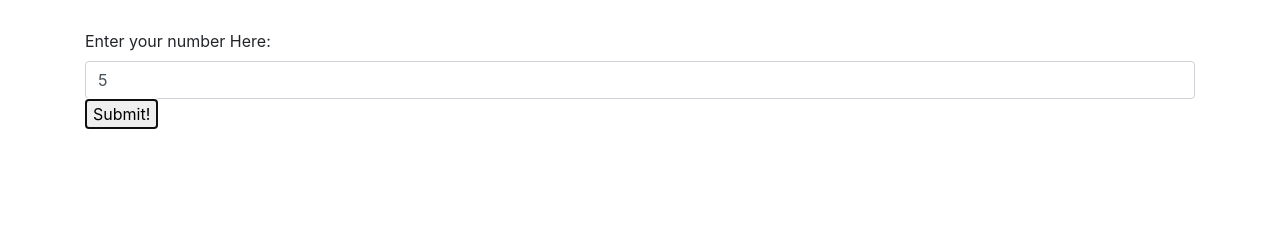
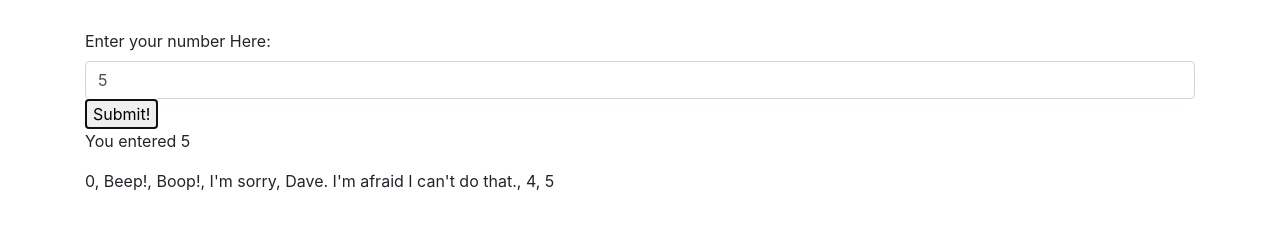
Before and after one commit to rochellev/beepBoop, a plain HTML site: page index.html in a window 1280 px wide. Both pictures are taken after typing "5" into the empty fields and a click on the button "Submit!". Shown: the part 75-304 px from the top of the page. Drawn offline with nearby package versions, Linux system fonts and the light colour scheme.

Commit message:
lunch and doctor break

```diff
--- a/index.html
+++ b/index.html
@@ -16,10 +16,12 @@
     <h1>Would you like to play the Beep!Boop! Game?</h1> <br>
       <label for="inputNumber">Enter your number Here:</label>
       <input type="number" id="inputNumber" class="form-control">
+      <div></div>
       <button type="submit" name="button">Submit!</button>
     </form>
     <div id="output">
-      <p><span id="outputA"></span></p>
+      <p>You entered <span id="outputA"></span></p>
+      <!-- need to add styling to make output numbers look nicer -->
       <p><span id="outputB"></span></p>
     </div>
   </div>
--- a/js/scripts.js
+++ b/js/scripts.js
@@ -1,8 +1,8 @@
 var inputNum = 0;
 var displayArray = [];
-var daveString = "I'm sorry, Dave. I'm afraid I can't do that.";
-var beepString = "Beep!";
-var boopString = "Boop!";
+var daveString = " I'm sorry, Dave. I'm afraid I can't do that.";
+var beepString = " Beep!";
+var boopString = " Boop!";
 
 
 // return true if number contains digit, false otherwise
@@ -34,7 +34,7 @@ var createNumArray = function(endNum){
         }else if(containsDigit(i, 1)){
             numArray[i] = beepString;
         }else{
-            numArray[i] = i;
+            numArray[i] = " " + i;
         }
     }
     return numArray;
@@ -46,19 +46,14 @@ $(function(){
 
       inputNum = parseInt($("input#inputNumber").val());
       displayArray = createNumArray(inputNum);
-      alert(displayArray);
 
     // var test = containsDigit(inputNum, 1);
     // alert("test if input of " + inputNum + " contains the number 1, result is " + test );
 
+       $("#outputA").text(inputNum);
+       $("#outputB").text(displayArray);
 
-
-
-    //   // alert(string);
-    //    $("#outputA").text(string);
-    //    $("#outputB").text(newString);
-
-    //   $("#output").show();
+      $("#output").show();
 
 
     });
```
